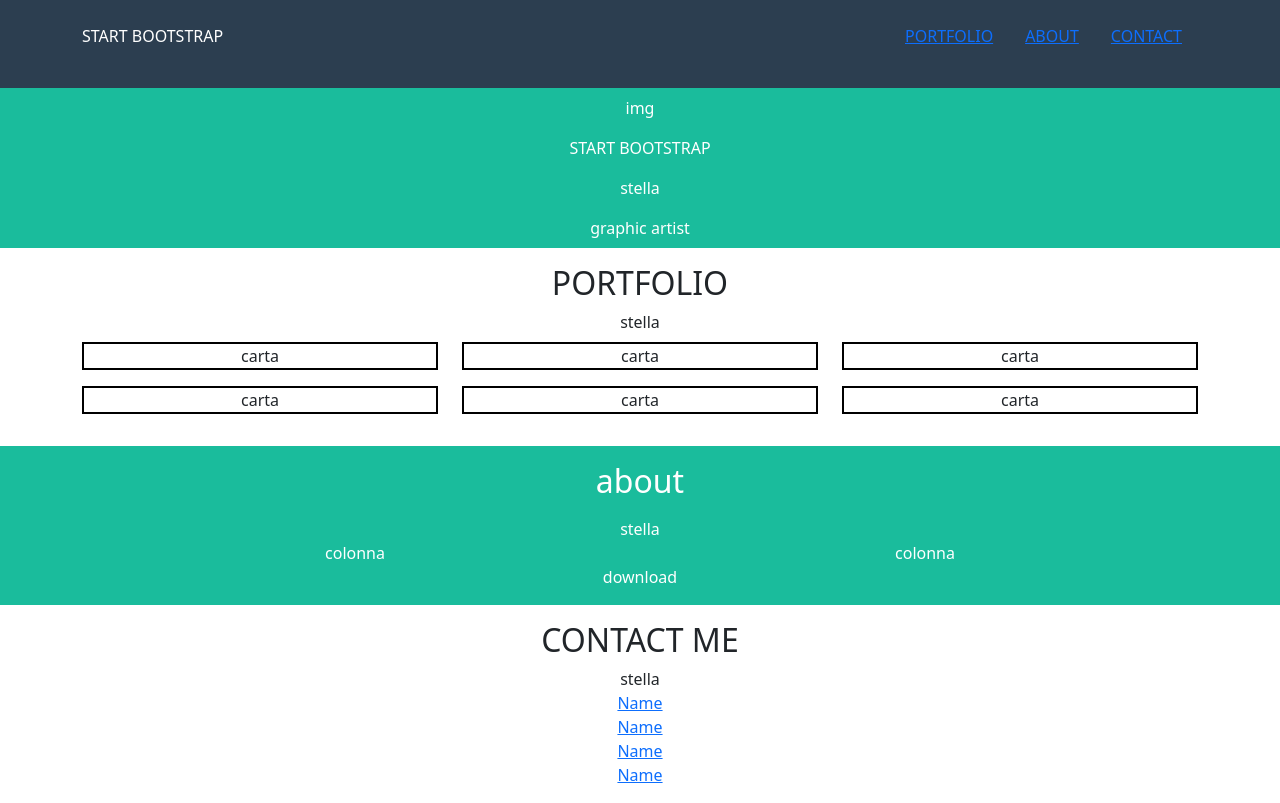
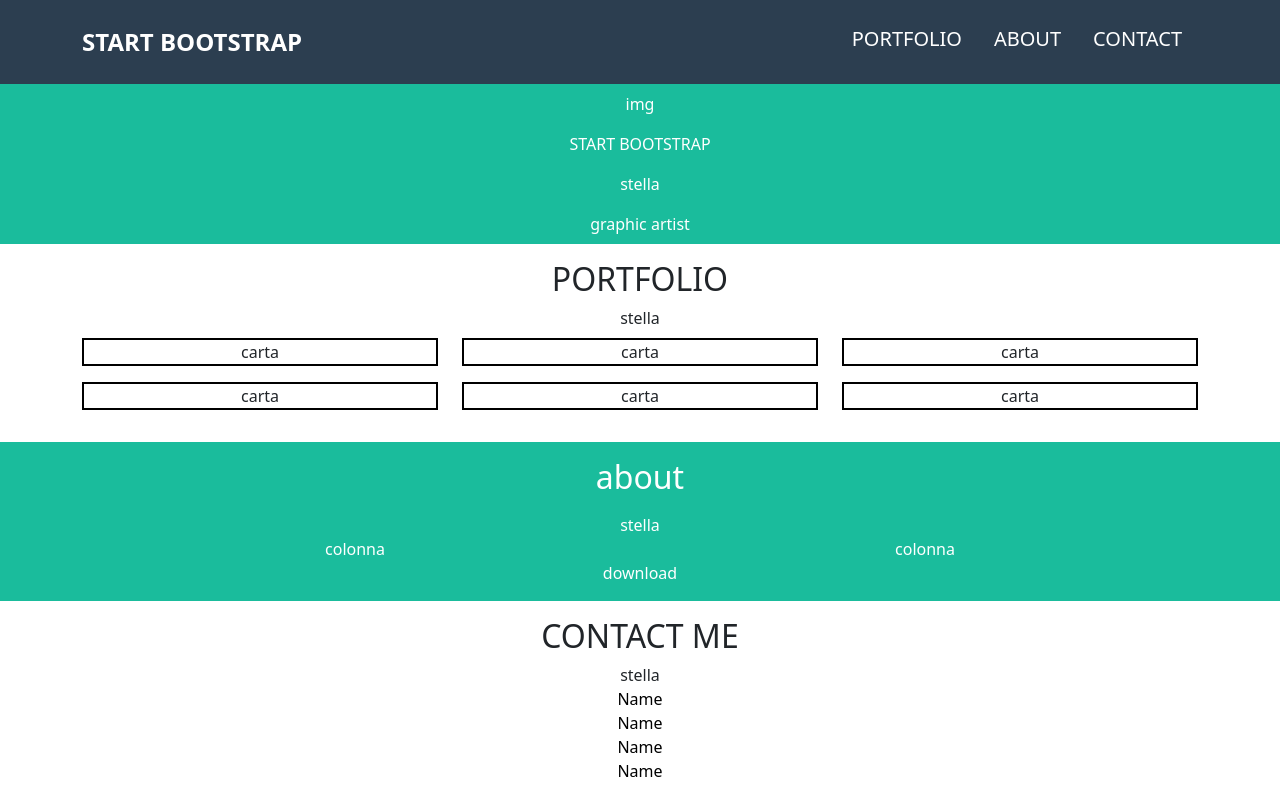
Before and after one commit to ClaudioScordari/html-css-bootstrap-freelancer, a plain HTML site: page index.html in a window 1280 px wide. Drawn offline with nearby package versions, Linux system fonts and the light colour scheme.

Commit message:
Add contenuto in header top - correzioni varie

```diff
--- a/css/style.css
+++ b/css/style.css
@@ -22,6 +22,18 @@ header,
     background-color: #2C3E50;
 }
 
+a {
+    text-decoration: none;
+}
+
+header a {
+    color: white;
+}
+
+.ms_contact a {
+    color: black;
+}
+
 /*
     HEADER
 */
--- a/index.html
+++ b/index.html
@@ -4,6 +4,9 @@
     <head>
         <meta charset="UTF-8">
         <meta name="viewport" content="width=device-width, initial-scale=1.0">
+        <link rel="stylesheet" href="https://cdnjs.cloudflare.com/ajax/libs/font-awesome/6.4.2/css/all.min.css"
+            integrity="sha512-z3gLpd7yknf1YoNbCzqRKc4qyor8gaKU1qmn+CShxbuBusANI9QpRohGBreCFkKxLhei6S9CQXFEbbKuqLg0DA=="
+            crossorigin="anonymous" referrerpolicy="no-referrer" />
 
         <!-- CSS - BOOTSTRAP -->
         <link rel="stylesheet" href="https://cdn.jsdelivr.net/npm/bootstrap@5.3.2/dist/css/bootstrap.min.css">
@@ -20,29 +23,31 @@
             <section class="header_top">
                 <div class="container d-flex justify-content-between">
 
-                    <div class="ms_logo py-4 mb-3">
-                        START BOOTSTRAP
+                    <div class="ms_logo py-4 fs-4 align-middle">
+                        <strong>START BOOTSTRAP</strong>
                     </div>
 
                     <div class="ms_hamburger-button py-4 d-md-none">
-                        hamburger
+                        <a href="">
+                            <i class="fa-solid fa-bars fs-3 align-middle" style="color: #c3c6d1;"></i>
+                        </a>
                     </div>
 
                     <div class="py-4 d-sm-none d-md-block d-md-flex">
                         <div>
-                            <a class="px-3" href="">
+                            <a class="px-3 fs-5" href="">
                                 PORTFOLIO
                             </a>
                         </div>
 
                         <div>
-                            <a class="px-3" href="">
+                            <a class="px-3 fs-5" href="">
                                 ABOUT
                             </a>
                         </div>
 
                         <div>
-                            <a class="px-3" href="">
+                            <a class="px-3 fs-5" href="">
                                 CONTACT
                             </a>
                         </div>
```
